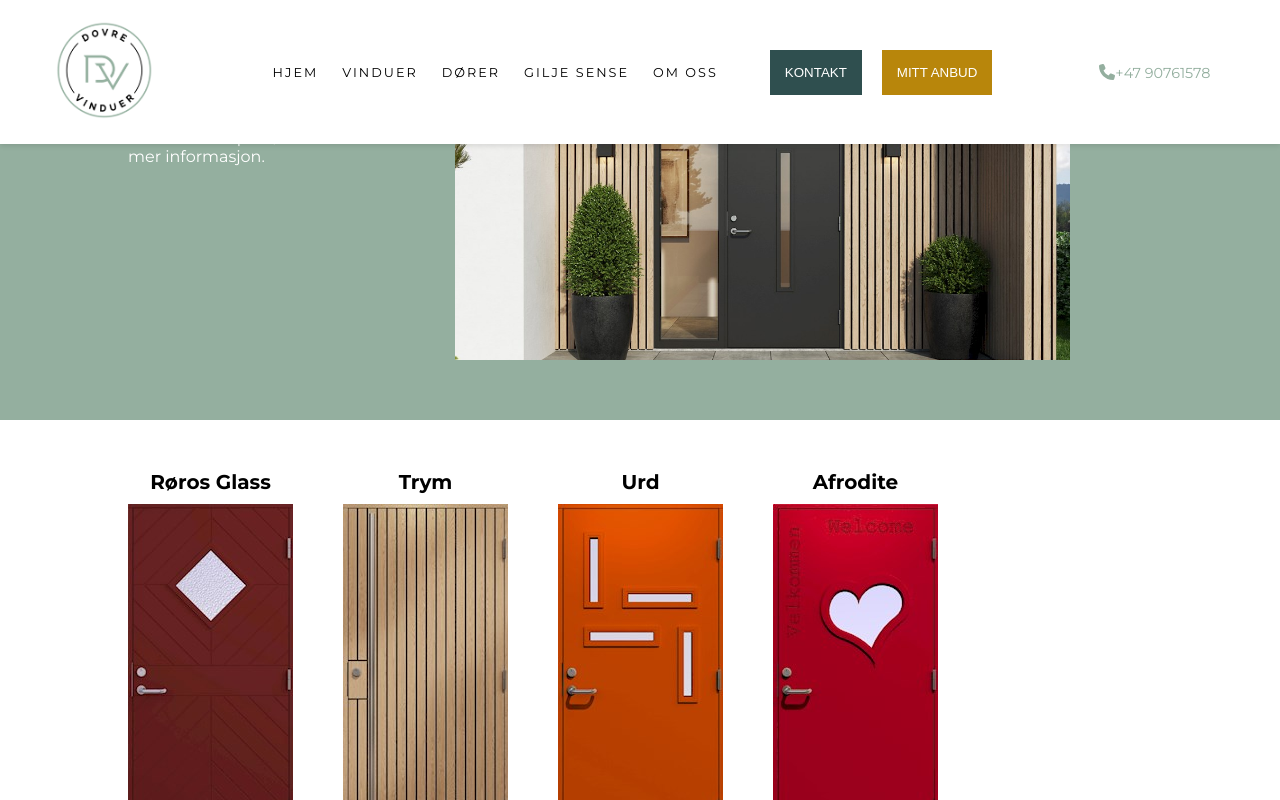
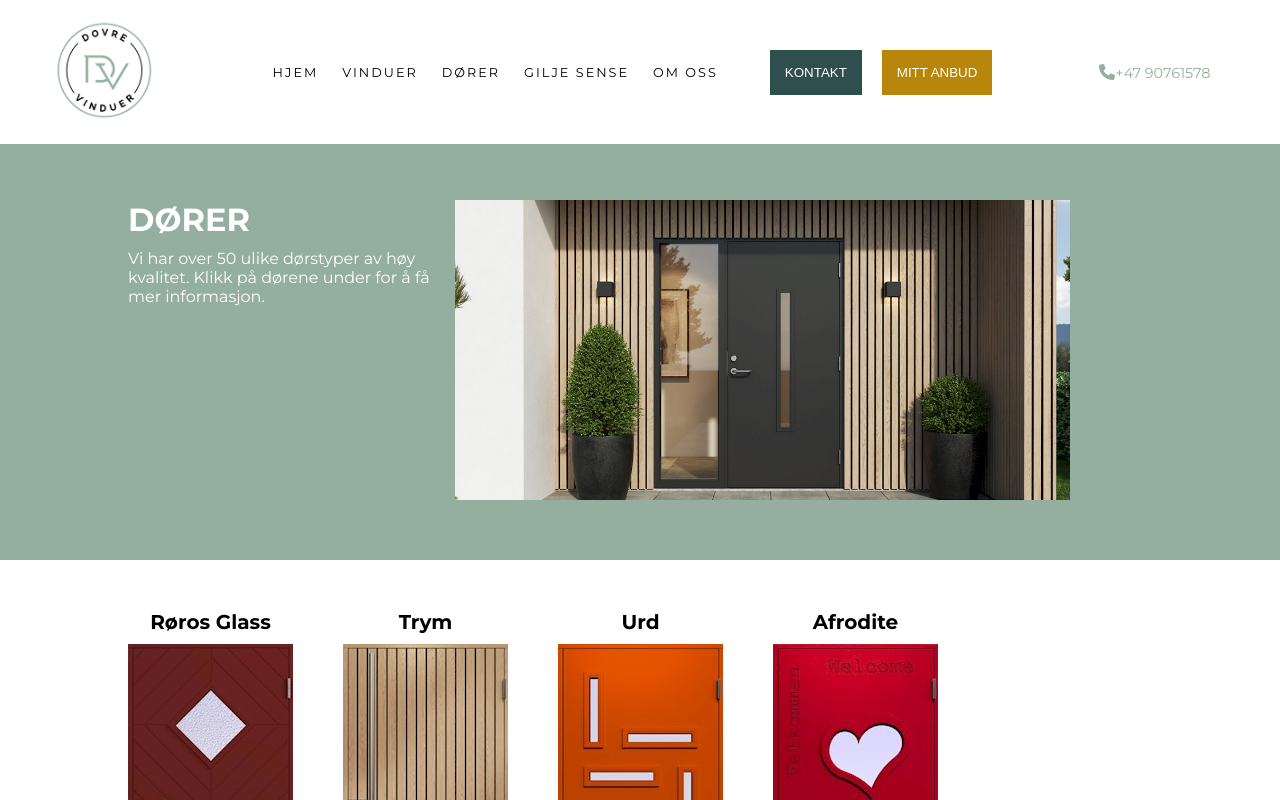
Before and after one commit to DevrMichael/dovre-vinduer, a Next.js app: page /dorer in a window 1280 px wide. Shown: the top 800 px of the page. Built offline with nearby package versions, Linux system fonts and the light colour scheme.

Commit message:
Adjust header styles

```diff
--- a/pages/dorer.js
+++ b/pages/dorer.js
@@ -5,7 +5,7 @@
 
 function Door() {
   return (
-    <div>
+    <div className="container">
       <Head>
         <title>Dovre Vinduer | Dører</title>
         <meta
--- a/pages/dorer/[id]/index.js
+++ b/pages/dorer/[id]/index.js
@@ -20,7 +20,7 @@
   }, [id]);
 
   return (
-    <div className="door-product-background">
+    <div className="door-product-background container">
       <Head>
         <title>{title}</title>
         <meta name="description" content="Dører fra Gilje" key="desc" />
--- a/pages/giljesense.js
+++ b/pages/giljesense.js
@@ -4,7 +4,7 @@
 
 function GiljeSense() {
   return (
-    <div className="gilje-sense__container">
+    <div className="gilje-sense__container container">
       <Head>
         <title>Dovre Vinduer | Gilje Sense</title>
         <meta
--- a/pages/index.js
+++ b/pages/index.js
@@ -73,7 +73,7 @@
   };
 
   return (
-    <div className="home-container">
+    <div className="container">
       <Head>
         <title>Dovre Vinduer</title>
         <meta
--- a/pages/kontakt.js
+++ b/pages/kontakt.js
@@ -50,7 +50,7 @@
   };
 
   return (
-    <div className="contact-form-background">
+    <div className="contact-form-background container">
       <Head>
         <title>Dovre Vinduer | Kontakt Oss</title>
         <meta
--- a/pages/omoss.js
+++ b/pages/omoss.js
@@ -4,7 +4,7 @@
 
 function AboutUs() {
   return (
-    <div className="about-us__container">
+    <div className="about-us__container container">
       <Head>
         <title>Dovre Vinduer | Om Oss</title>
         <meta
--- a/pages/vinduer.js
+++ b/pages/vinduer.js
@@ -5,7 +5,7 @@
 
 function Window() {
   return (
-    <div>
+    <div className="container">
       <Head>
         <title>Dovre Vinduer | Vinduer</title>
         <meta
--- a/pages/vinduer/[id]/index.js
+++ b/pages/vinduer/[id]/index.js
@@ -24,7 +24,7 @@
   }, [id]);
 
   return (
-    <div>
+    <div className="container">
       <Head>
         <title>{title}</title>
         <meta name="description" content="Vinduer fra Gilje " key="desc" />
--- a/sass/_homepage.scss
+++ b/sass/_homepage.scss
@@ -37,7 +37,6 @@
   width: 100%;
   background-color: white;
   z-index: 1000;
-  box-shadow: 0 2px 5px rgba(0, 0, 0, 0.1);
 }
 header > nav > a {
   padding: 0 12px;
@@ -53,7 +52,7 @@
   border: none;
   border-radius: 3px;
 }
-.home-container {
+.container {
   padding-top: 140px;
 }
 .logo {
--- a/sass/index.css
+++ b/sass/index.css
@@ -620,7 +620,6 @@
   width: 100%;
   background-color: white;
   z-index: 1000;
-  box-shadow: 0 2px 5px rgba(0, 0, 0, 0.1);
 }
 
 header > nav > a {
@@ -639,7 +638,7 @@
   border-radius: 3px;
 }
 
-.home-container {
+.container {
   padding-top: 140px;
 }
 
```
Also changed, not shown: 1 other file (tests, documents, lock files or other folders).
